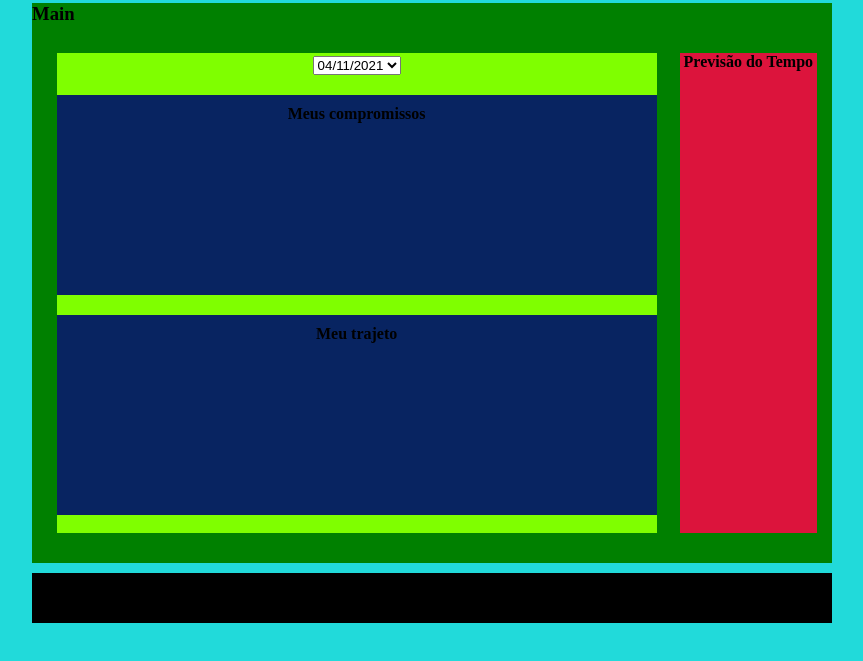
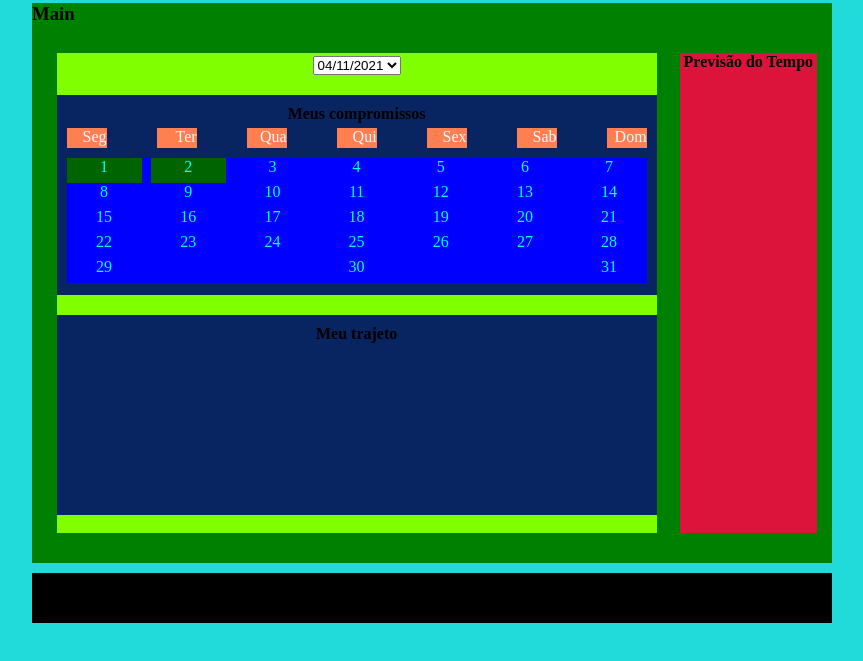
Before and after one commit to ulissessoaresmoreira/Projeto-To-Do, a plain HTML site: page index.html in a window 1280 px wide. Shown: the part 107-768 px from the top of the page, without its empty margins (208-1071 px from the left). Drawn offline with Linux system fonts and the light colour scheme.

Commit message:
Corrigi a posição dos dias do mês

```diff
--- a/index.html
+++ b/index.html
@@ -29,7 +29,52 @@
             <article>
                     <div><h4>Meus compromissos</h4></div>
                     <container>
-                        <div></div>
+                        <div class="calendar">
+                            <ul class="week">
+                                <li class="seg">Seg</li>
+                                <li class="ter">Ter</li>
+                                <li class="qua">Qua</li>
+                                <li class="qui">Qui</li>
+                                <li class="sex">Sex</li>
+                                <li class="sab">Sab</li>
+                                <li class="dom">Dom</li>
+                            </ul>
+                            <div class="container">
+                                <ul class="day">
+                                    <li class="unit">1</li>
+                                    <li class="unit">2</li>
+                                    <li>3</li>
+                                    <li>4</li>
+                                    <li>5</li>
+                                    <li>6</li>
+                                    <li>7</li>
+                                    <li>8</li>
+                                    <li>9</li>
+                                    <li>10</li>
+                                    <li>11</li>
+                                    <li>12</li>
+                                    <li>13</li>
+                                    <li>14</li>
+                                    <li>15</li>
+                                    <li>16</li>
+                                    <li>17</li>
+                                    <li>18</li>
+                                    <li>19</li>
+                                    <li>20</li>
+                                    <li>21</li>
+                                    <li>22</li>
+                                    <li>23</li>
+                                    <li>24</li>
+                                    <li>25</li>
+                                    <li>26</li>
+                                    <li>27</li>
+                                    <li>28</li>
+                                    <li>29</li>
+                                    <li>30</li>
+                                    <li>31</li>
+                                </ul>
+                            </div>
+                        </div>
                     </container>
             </article>
             <article>
--- a/style.css
+++ b/style.css
@@ -64,6 +64,57 @@ article{
     height: 25vh;
 }
 
+.calendar{
+    flex-direction: row;
+    flex-wrap: wrap;
+}
+
+.week{
+    color: aliceblue;
+    display: flex;
+    justify-content: space-between;
+    margin: 5px 0 10px 0;
+}
+
+.week li{
+    background-color: coral;
+    list-style: none;
+    text-align: right;
+    width: 40px;
+    height:20px;
+}
+
+.container{
+    display: flex;
+
+}
+
+
+.day{
+    color: aqua;
+    background-color: blue;
+    display: flex;
+    justify-content: space-between;
+
+    flex-direction: row;
+    flex-wrap: wrap;
+}
+
+.unit{
+    background-color: darkgreen;
+    width: 100px;
+    height: 24px;
+}
+
+.day li{
+    width: 75px;
+    height:25px;
+    list-style: none;
+    text-align: center;
+
+}
+
+
 aside{
     background-color: crimson;
     max-width: 250px;
```
